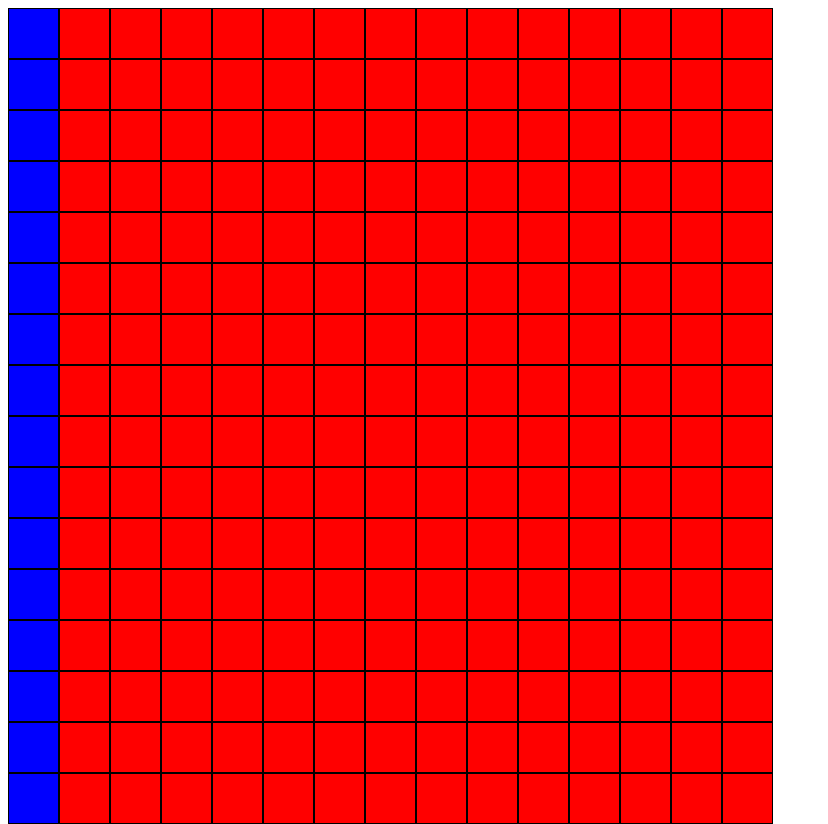
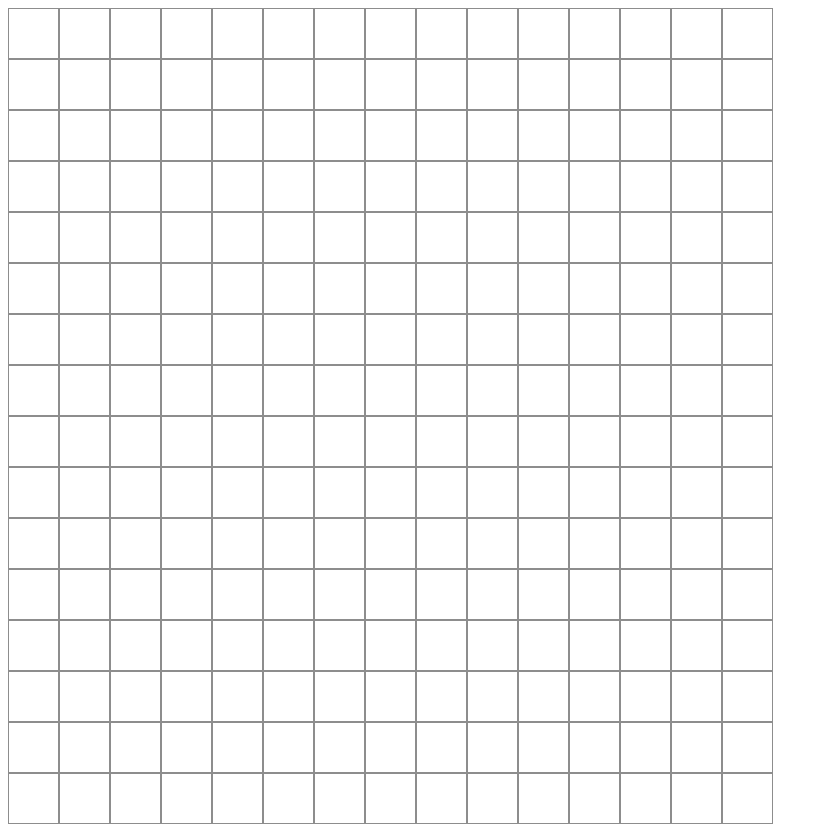
Before and after one commit to nathanparle/etch-a-sketch, a plain HTML site: page index.html in a window 1280 px wide. Shown: the whole page, without its empty margins (0-828 px from the left). Drawn offline with Linux system fonts and the light colour scheme.

Commit message:
updated colouring

```diff
--- a/styles.css
+++ b/styles.css
@@ -4,14 +4,14 @@ body { display:flex;
     height:800px;
     width:800px;}
 
-.horiz { background-color: blue;
+.horiz {
          width:49px;
          height: 49px;
-         border: 1px solid black;
+         border: 1px solid rgb(141, 141, 141);
         }
 
-.vert { background-color: red;
+.vert {
          flex-direction:row;
         width:49px;
         height: 49px;
-        border: 1px solid black;}
+        border: 1px solid rgb(141, 141, 141);}
```
